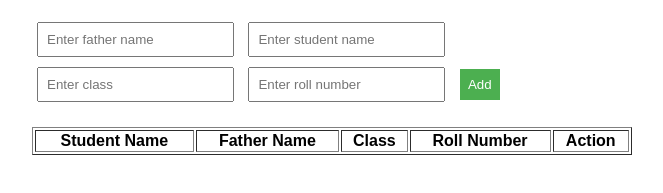
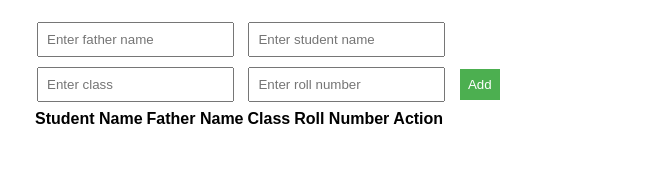
Before and after one commit to kirsacomsys-commits/project-landing-page, a website: page index.html in a window 1280 px wide. Shown: the part 139-332 px from the top of the page, without its empty margins (308-971 px from the left). Drawn offline with Linux system fonts and the light colour scheme.

Commit message:
app active

```diff
--- /dev/null
+++ b/app.js
@@ -0,0 +1 @@
+alert("Thanks for your input!");
--- a/index.html
+++ b/index.html
@@ -25,7 +25,7 @@
         <input type="text" id="rollNumber" placeholder="Enter roll number">
         <button onclick="addApplication()">Add</button>
     </div>
-    <table border="1" style="width:100%; margin-top:20px;">
+    <table>
         <thead>
             <tr>
                 <th>Student Name</th>
@@ -38,4 +38,4 @@
         <tbody id="taskList"></tbody>
     </table>
 
-    <script src="./script.js"></script>
+    <script src="./app.js"></script>
--- a/package.json
+++ b/package.json
@@ -1,11 +1,13 @@
 {
   "devDependencies": {
-    "tailwindcss": "^3.4.19"
+    "tailwindcss": "^3.4.19",
+    "nodemon": "^3.1.11"
   },
   "dependencies": {
     "axios": "^1.13.5",
     "express": "^5.2.1",
     "mongodb": "^7.1.0",
+    "mongoose": "^9.2.2",
     "nodejs": "^0.0.0",
     "nodemon": "^3.1.11"
   }
```
Also changed, not shown: 1 other file.
